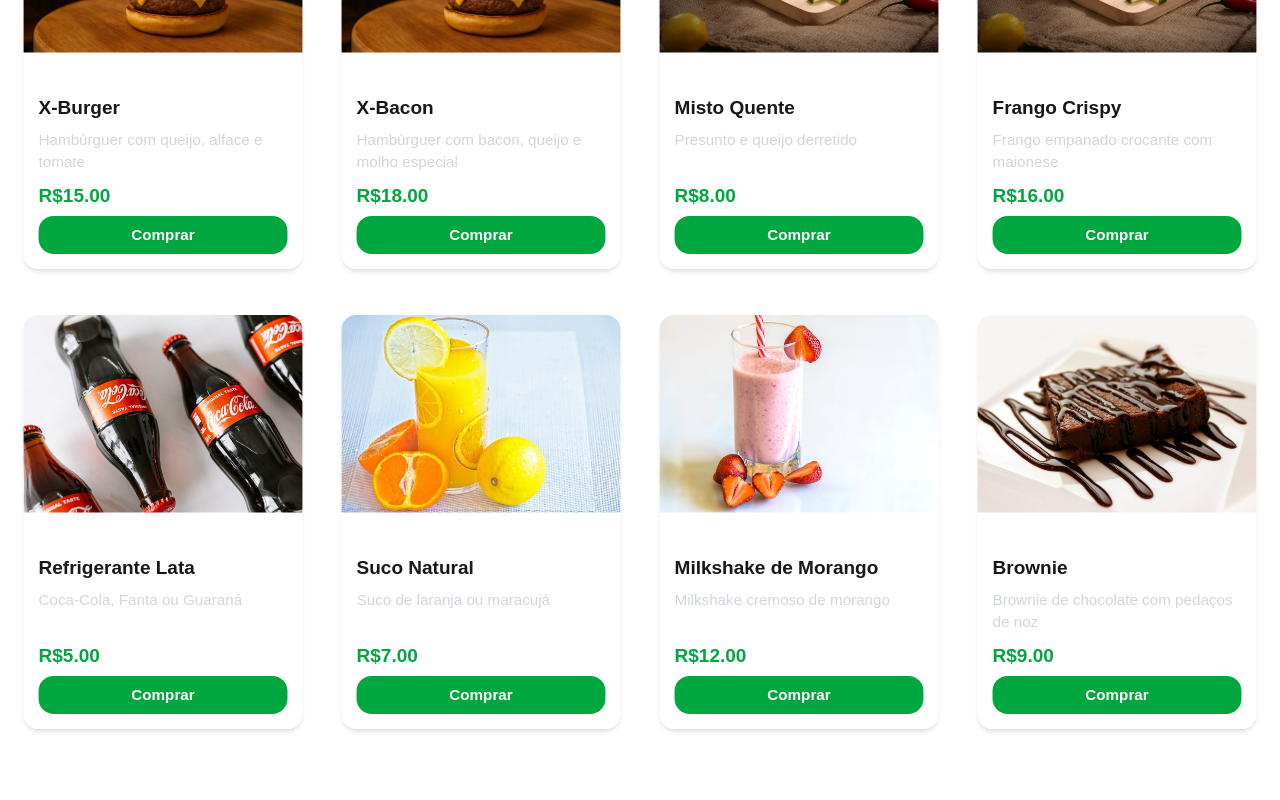
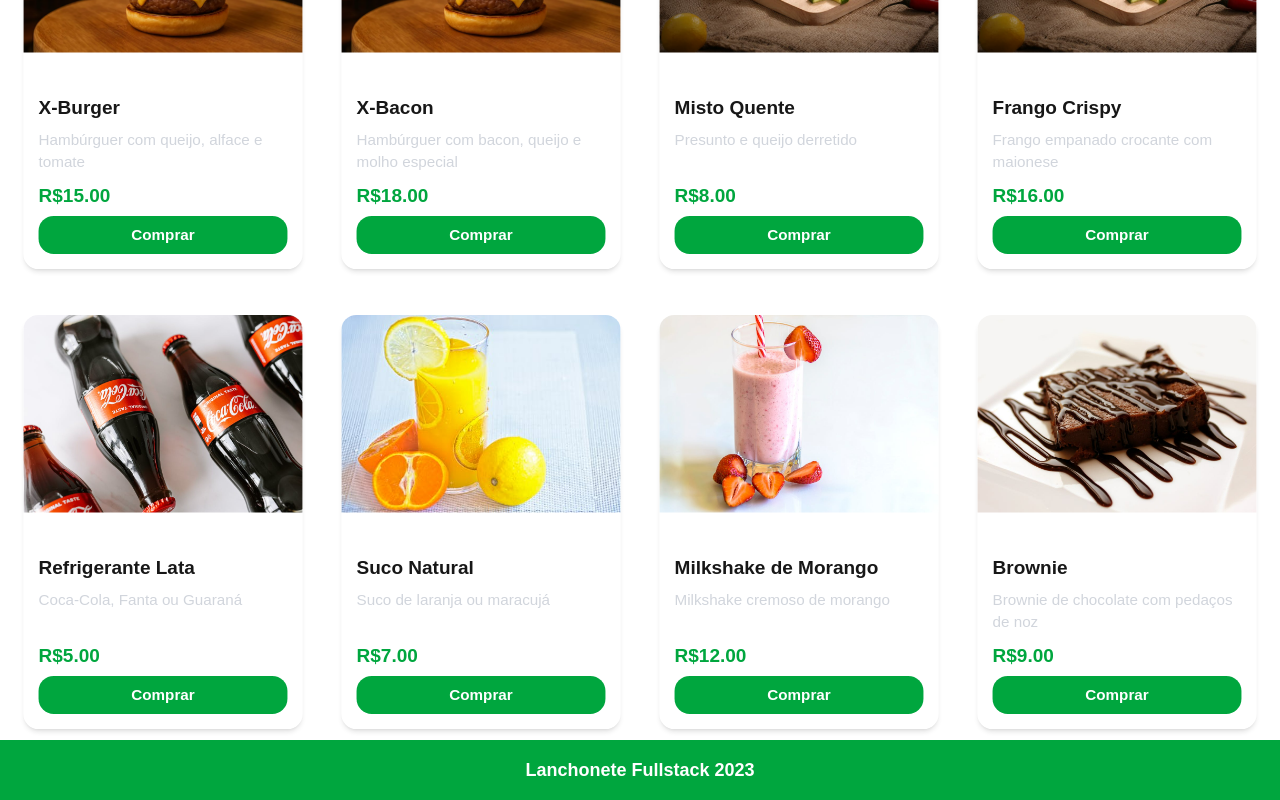
Before and after one commit to joseisaacpy/lanchonete-page, a Next.js app: page / in a window 1280 px wide. Shown: the part 584-1384 px from the top of the page. Before the commit the page ends 1324 px from the top, so only its background shows below. Built offline with nearby package versions, Linux system fonts and the light colour scheme.

Commit message:
style(layout): definir main como centro e deixar footer sempre no final

```diff
--- a/app/layout.tsx
+++ b/app/layout.tsx
@@ -19,9 +19,9 @@
 }>) {
   return (
     <html lang="pt-BR">
-      <body className={` antialiased`}>
-        {children}
-        {/* <Footer /> */}
+      <body className={`antialiased min-h-screen flex flex-col`}>
+        <main className="flex-1">{children}</main>
+        <Footer />
       </body>
     </html>
   );
```
